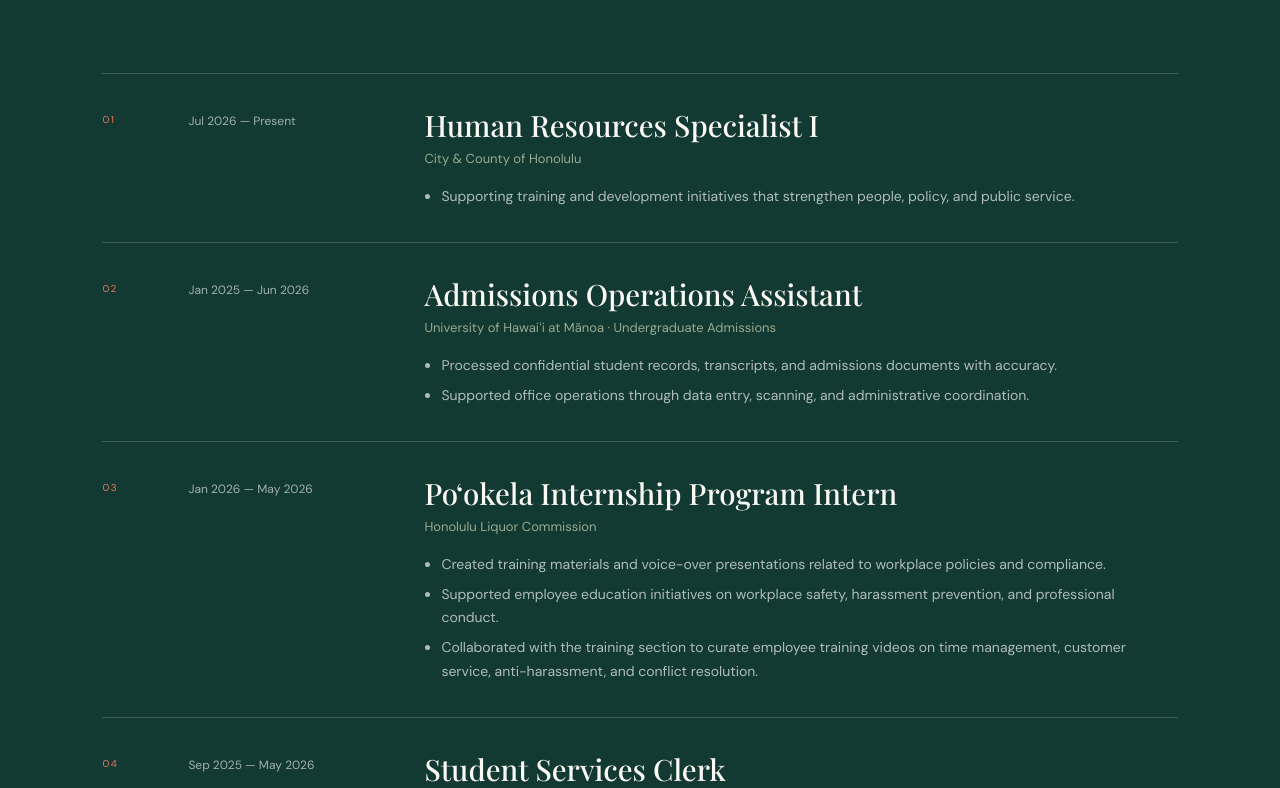
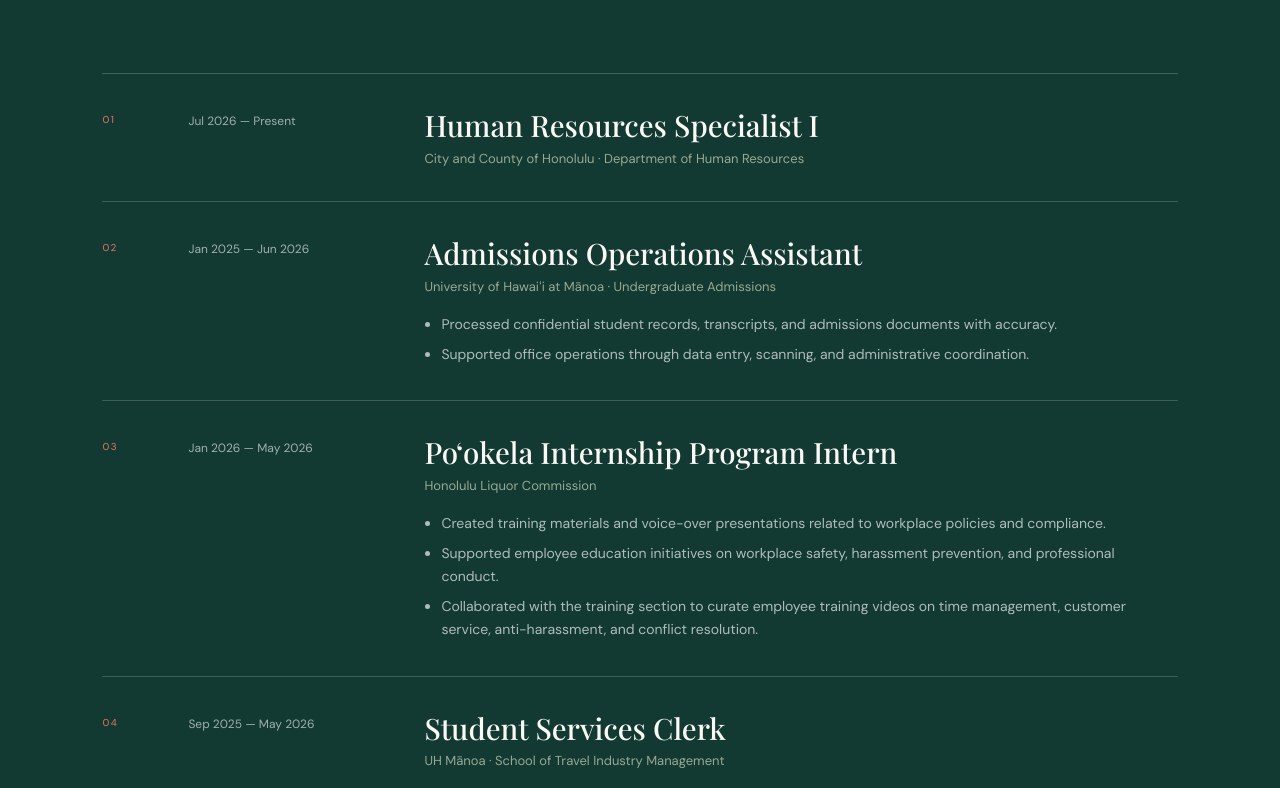
Before and after one commit to Taikiy49/MiaWebsite, a React (Vite) app: page / in a window 1280 px wide. Shown: the part 1872-2660 px from the top of the page. Built offline with nearby package versions, Linux system fonts and the light colour scheme; a web font is replaced by a local one.

Commit message:
Update current HR specialist role

```diff
--- a/src/main.jsx
+++ b/src/main.jsx
@@ -7,8 +7,8 @@
   {
     period: 'Jul 2026 — Present',
     role: 'Human Resources Specialist I',
-    company: 'City & County of Honolulu',
-    details: ['Supporting training and development initiatives that strengthen people, policy, and public service.']
+    company: 'City and County of Honolulu · Department of Human Resources',
+    details: []
   },
   {
     period: 'Jan 2025 — Jun 2026',
@@ -141,9 +141,11 @@
               <div className="timeline-main">
                 <h3>{item.role}</h3>
                 <p className="company">{item.company}</p>
-                <ul className="details">
-                  {item.details.map((detail) => <li key={detail}>{detail}</li>)}
-                </ul>
+                {item.details.length > 0 && (
+                  <ul className="details">
+                    {item.details.map((detail) => <li key={detail}>{detail}</li>)}
+                  </ul>
+                )}
               </div>
             </article>
           ))}
```
